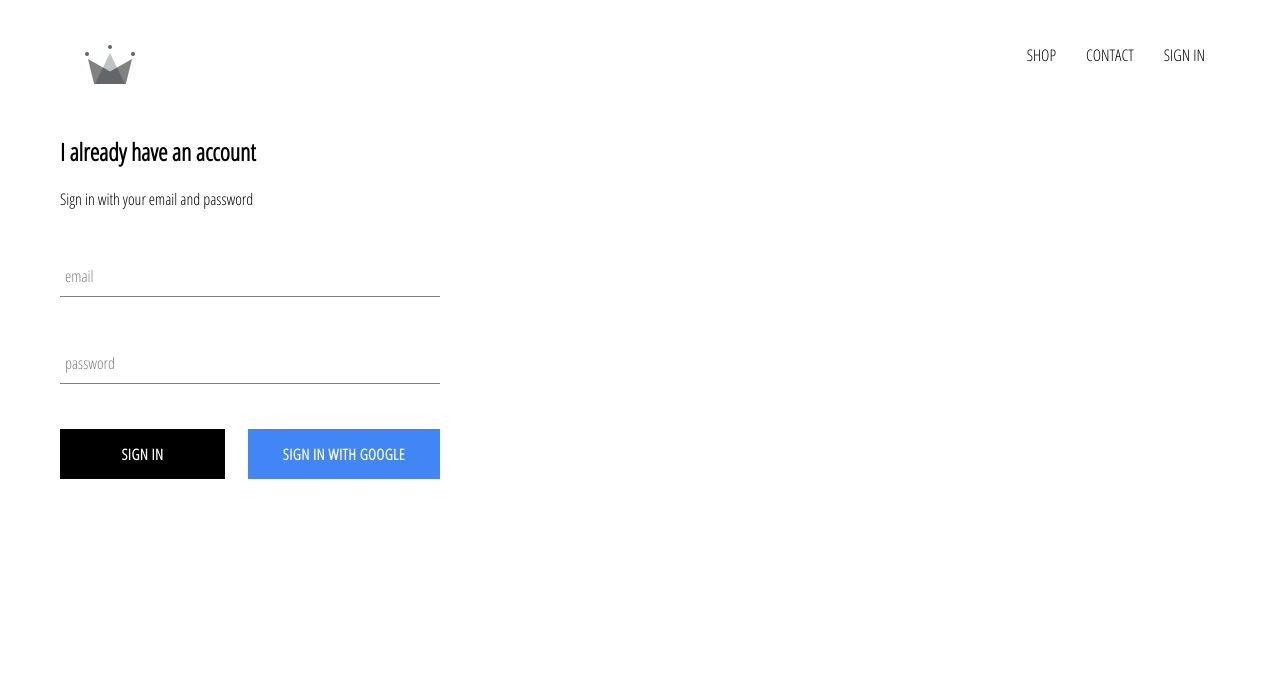
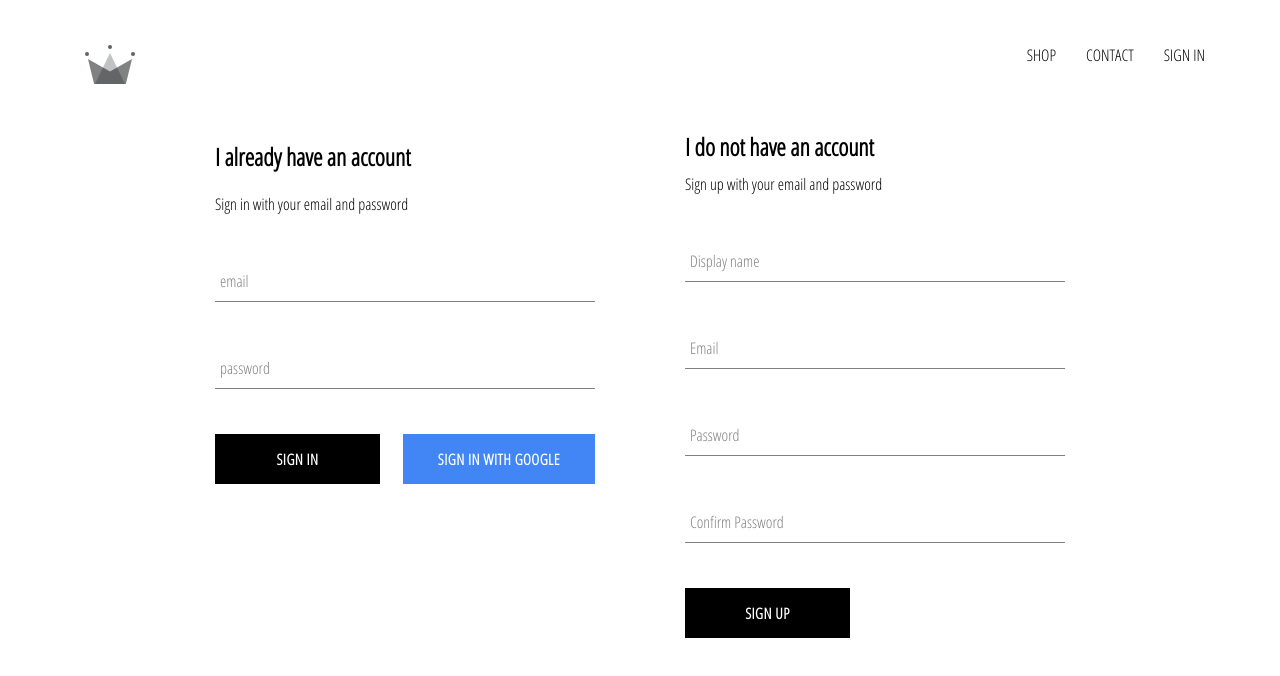
Before and after one commit to ariyahedie/crwn-clothing, a React (Create React App) app: page /signIn in a window 1280 px wide. Shown: the top 676 px of the page. Built offline with nearby package versions, Linux system fonts and the light colour scheme; no server answers.

Commit message:
implement firebase db and auth

```diff
--- a/src/App.js
+++ b/src/App.js
@@ -4,7 +4,7 @@ import HomePage from './pages/homepage/homepage.component';
 import HatsPage from './pages/shop/shop.component';
 import Header from './components/header/header.component';
 import SignInAndSignUpPage from './pages/sign-in-and-sign-up/sign-in-and-sign-up.component';
-import { auth } from './firebase/firebase.utils';
+import { auth, createUserProfileDocument } from './firebase/firebase.utils';
 import React from 'react';
 
 class App extends React.Component {
@@ -19,9 +19,21 @@ class App extends React.Component {
   unsubscribeFromAuth = null;
 
   componentDidMount() {
-    this.unsubscribeFromAuth = auth.onAuthStateChanged(user => {
-      this.setState({ currentUser: user });
-      console.log(user);
+    this.unsubscribeFromAuth = auth.onAuthStateChanged(async userAuth => {
+      if (userAuth) {
+        const userRef = await createUserProfileDocument(userAuth);
+        userRef.onSnapshot(snapShot => {
+          this.setState({
+            currentUser: {
+              id: snapShot.id,
+              ...snapShot.data()
+            }
+          });
+        });
+      }
+      else {
+        this.setState({ currentUser: userAuth });
+      }
     });
   }
 
--- /dev/null
+++ b/src/components/sign-up/sign-up.component.jsx
@@ -0,0 +1,101 @@
+import React from "react";
+
+import './sign-up.styles.scss';
+
+import FormInput from "../form-input/form-input.component";
+import CustomButton from "../custom-button/custom-button.component";
+
+import { auth, createUserProfileDocument } from "../../firebase/firebase.utils";
+
+class SignUp extends React.Component {
+  constructor() {
+    super();
+
+    this.state = {
+      displayName: '',
+      email: '',
+      password: '',
+      confirmPassword: ''
+    }
+  }
+
+  handleSubmit = async event => {
+    event.preventDefault();
+
+    const { displayName, email, password, confirmPassword } = this.state;
+
+    if (password !== confirmPassword) {
+      alert("passwords don't match");
+      return;
+    }
+
+    try {
+      const { user } = await auth.createUserWithEmailAndPassword(email, password);
+      await createUserProfileDocument(user, { displayName });
+      this.setState({
+        displayName: '',
+        email: '',
+        password: '',
+        confirmPassword: ''
+      });
+    } catch (error) {
+      console.error(error);
+    }
+  };
+
+  handleChange = event => {
+    const { name, value } = event.target;
+    this.setState({ [name]: value });
+  };
+
+  render() {
+    const { displayName, email, password, confirmPassword } = this.state;
+    return(
+      <div className="sign-up">
+        <h2 className="title">
+          I do not have an account
+        </h2>
+        <span>
+          Sign up with your email and password
+        </span>
+        <form className="sign-up-form" onSubmit={this.handleSubmit}>
+          <FormInput
+            type="text"
+            name="displayName"
+            value={displayName}
+            onChange={this.handleChange}
+            label="Display name"
+            required
+          />
+          <FormInput
+            type="email"
+            name="email"
+            value={email}
+            onChange={this.handleChange}
+            label="Email"
+            required
+          />
+          <FormInput
+            type="password"
+            name="password"
+            value={password}
+            onChange={this.handleChange}
+            label="Password"
+            required
+          />
+          <FormInput
+            type="password"
+            name="confirmPassword"
+            value={confirmPassword}
+            onChange={this.handleChange}
+            label="Confirm Password"
+            required
+          />
+          <CustomButton type="submit"> SIGN UP </CustomButton>
+        </form>
+      </div>
+    );
+  }
+}
+
+export default SignUp;
--- /dev/null
+++ b/src/components/sign-up/sign-up.styles.scss
@@ -0,0 +1,9 @@
+.sign-up {
+  display: flex;
+  flex-direction: column;
+  width: 380px;
+
+  .title {
+    margin: 10px 0;
+  }
+}
--- a/src/firebase/firebase.utils.js
+++ b/src/firebase/firebase.utils.js
@@ -12,6 +12,31 @@ const config = {
   measurementId: "G-15LTZPZQRK"
 };
 
+export const createUserProfileDocument = async (userAuth, additionalData) => {
+  if (!userAuth) return;
+
+  const userRef = firestore.doc(`users/${userAuth.uid}`);
+  const snapShot = await userRef.get();
+
+  if (!snapShot.exists) {
+    const { displayName, email } = userAuth;
+    const createdAt = new Date();
+
+    try {
+      await userRef.set({
+        displayName,
+        email,
+        createdAt,
+        ...additionalData
+      })
+    } catch (error) {
+      console.log('error creating user', error.message);
+    }
+  }
+
+  return userRef;
+};
+
 firebase.initializeApp(config);
 
 export const auth = firebase.auth();
--- a/src/pages/sign-in-and-sign-up/sign-in-and-sign-up.component.jsx
+++ b/src/pages/sign-in-and-sign-up/sign-in-and-sign-up.component.jsx
@@ -2,10 +2,12 @@ import React from "react";
 
 import './sign-in-and-sign-up.styles.scss';
 import SignIn from "../../components/sign-in/sign-in.component";
+import SignUp from "../../components/sign-up/sign-up.component";
 
 const SignInAndSignUpPage = () => (
   <div className="sign-in-and-sign-up">
     <SignIn />
+    <SignUp />
   </div>
 );
 
--- a/src/pages/sign-in-and-sign-up/sign-in-and-sign-up.styles.scss
+++ b/src/pages/sign-in-and-sign-up/sign-in-and-sign-up.styles.scss
@@ -0,0 +1,6 @@
+.sign-in-and-sign-up {
+  width: 850px;
+  display: flex;
+  justify-content: space-between;
+  margin: 30px auto;
+}
```
